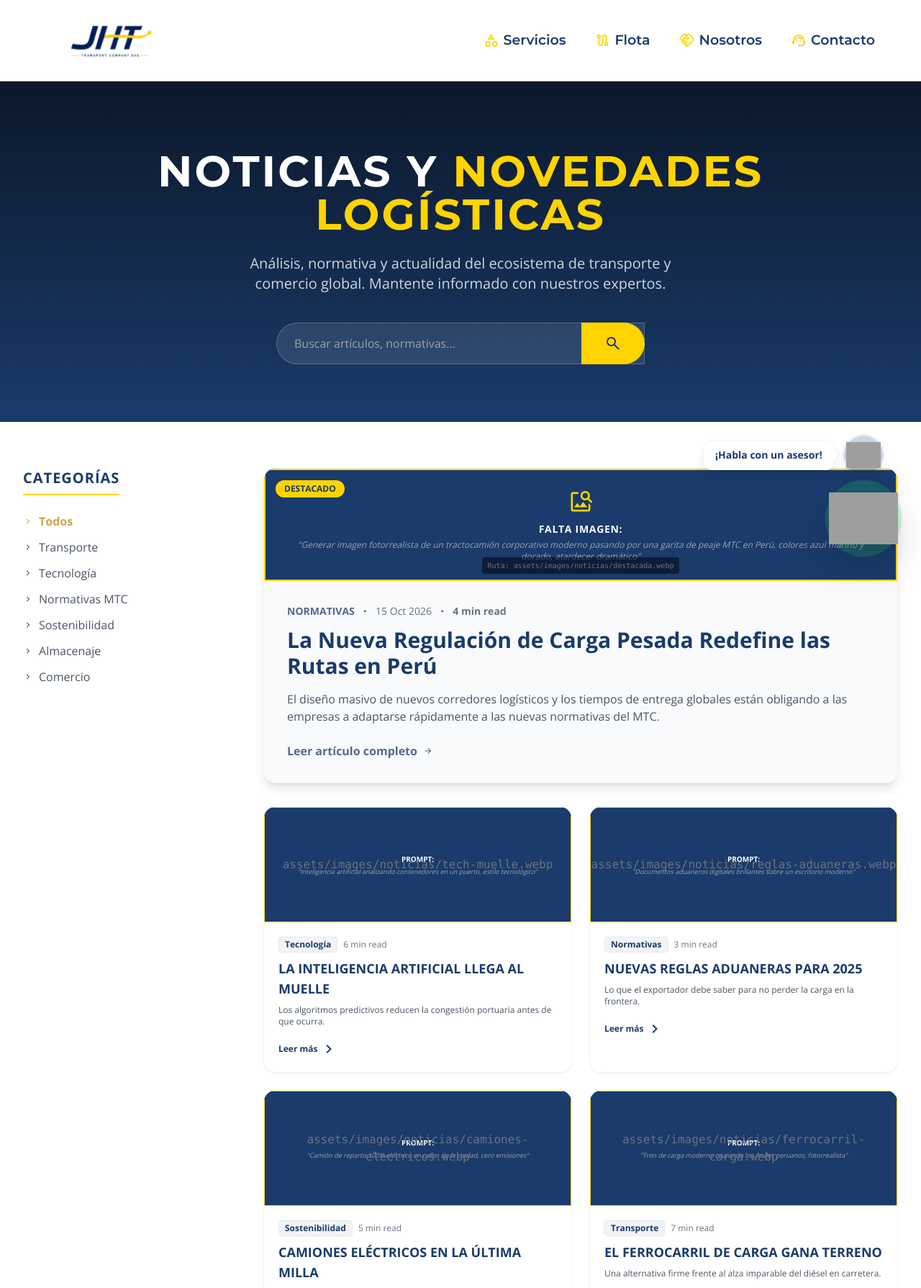
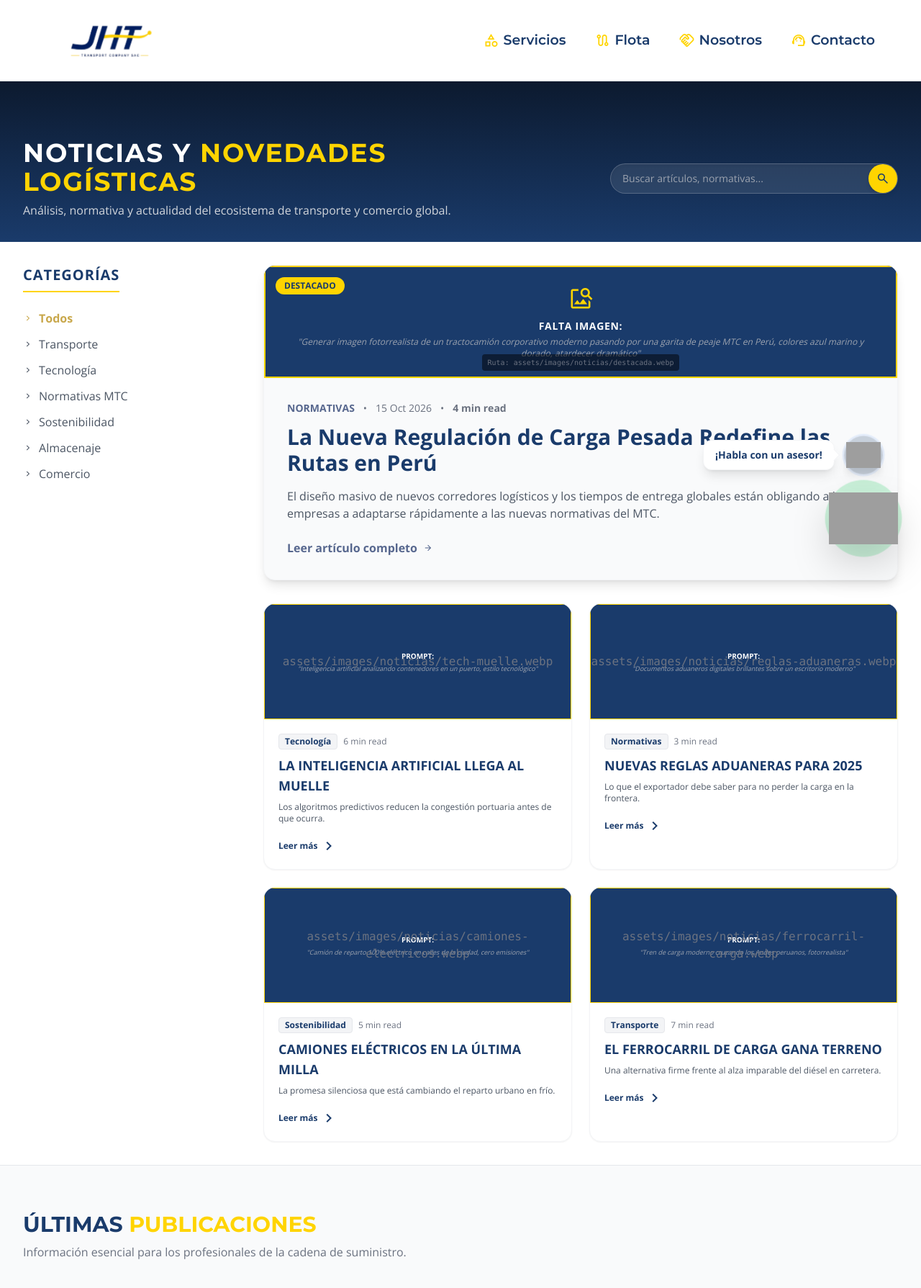
Before and after one commit to jcoldsolutionsj-lab/Proyect02_Front_Jht_webLading, a Django app: page /noticias/ in a window 1280 px wide. Shown: the top 1789 px of the page at 72% size. Run offline with Django 5.2, Linux system fonts and the light colour scheme; some libraries are stand-ins or nearby versions; grey boxes are pictures that could not be loaded.

Commit message:
feat: rediseño de hero compacto y buscador pill para usabilidad de alto nivel en noticias

```diff
--- a/jht_cms/templates/public/noticias.html
+++ b/jht_cms/templates/public/noticias.html
@@ -5,24 +5,27 @@
 {% block meta_description %}Descubre las últimas noticias, normativas y tendencias del sector logístico, aduanero y de transporte de carga pesada en Perú.{% endblock %}
 
 {% block content %}
-<!-- 1. HERO Y BUSCADOR -->
-<section id="hero-noticias" class="relative w-full pt-32 pb-20 bg-jht-dark overflow-hidden flex flex-col items-center justify-center text-center">
+<!-- 1. HERO Y BUSCADOR COMPACTO (Optimizado para UX / Above the fold) -->
+<section id="hero-noticias" class="relative w-full pt-28 pb-8 md:pt-32 md:pb-10 bg-jht-dark overflow-hidden">
     <div class="absolute inset-0 bg-gradient-to-b from-[#0a1526] to-jht-dark z-0"></div>
-    <div class="relative z-10 max-w-4xl mx-auto px-4">
-        <h1 class="text-4xl md:text-5xl lg:text-6xl font-bold text-white mb-6 uppercase tracking-wider font-title">
-            Noticias y <span class="text-jht-gold">Novedades Logísticas</span>
-        </h1>
-        <p class="text-gray-300 text-lg md:text-xl mb-10 max-w-2xl mx-auto">
-            Análisis, normativa y actualidad del ecosistema de transporte y comercio global. Mantente informado con nuestros expertos.
-        </p>
+    <div class="relative z-10 max-w-7xl mx-auto px-4 md:px-8 flex flex-col md:flex-row items-center justify-between gap-6">
+        <!-- Título y Bajada -->
+        <div class="text-left max-w-2xl">
+            <h1 class="text-2xl sm:text-3xl md:text-4xl font-bold text-white mb-2 uppercase tracking-wider font-title leading-snug">
+                Noticias y <span class="text-jht-gold">Novedades Logísticas</span>
+            </h1>
+            <p class="text-gray-300 text-sm sm:text-base leading-relaxed">
+                Análisis, normativa y actualidad del ecosistema de transporte y comercio global.
+            </p>
+        </div>
 
-        <!-- Buscador -->
-        <form id="form-busqueda" action="#" method="GET" class="flex items-center justify-center max-w-lg mx-auto">
-            <div class="relative w-full">
+        <!-- Buscador Integrado Pill Flex (Ancho controlado e indestructible) -->
+        <form id="form-busqueda" action="#" method="GET" style="max-width: 400px; width: 100%;" class="shrink-0">
+            <div style="max-width: 400px; width: 100%;" class="flex items-center bg-white/10 border border-white/20 rounded-full p-1.5 backdrop-blur-md focus-within:border-jht-gold transition-all shadow-inner">
                 <input type="text" id="input-busqueda" name="q" placeholder="Buscar artículos, normativas..."
-                       class="w-full bg-white/10 border border-white/20 text-white rounded-l-full py-4 px-6 focus:outline-none focus:border-jht-gold transition-colors backdrop-blur-md placeholder-gray-400">
-                <button type="submit" class="absolute right-0 top-0 bottom-0 bg-jht-gold text-jht-dark font-bold px-8 rounded-r-full hover:bg-yellow-400 transition-colors flex items-center justify-center">
-                    <span class="material-symbols-outlined">search</span>
+                       class="bg-transparent text-white px-4 py-2 text-sm flex-1 focus:outline-none placeholder-gray-300 min-w-0 border-none outline-none ring-0">
+                <button type="submit" class="bg-jht-gold text-jht-dark font-bold w-10 h-10 rounded-full hover:bg-yellow-400 transition-colors flex items-center justify-center shrink-0 shadow-md">
+                    <span class="material-symbols-outlined text-xl">search</span>
                 </button>
             </div>
         </form>
@@ -30,7 +33,7 @@
 </section>
 
 <!-- 2. ARTÍCULO DESTACADO -->
-<section id="noticia-destacada" class="w-full py-16 bg-white relative">
+<section id="noticia-destacada" class="w-full py-8 md:py-12 bg-white relative">
     <div class="max-w-7xl mx-auto px-4 md:px-8">
         <div class="flex flex-col lg:flex-row gap-10">
             <!-- Sidebar Categorías -->
```
